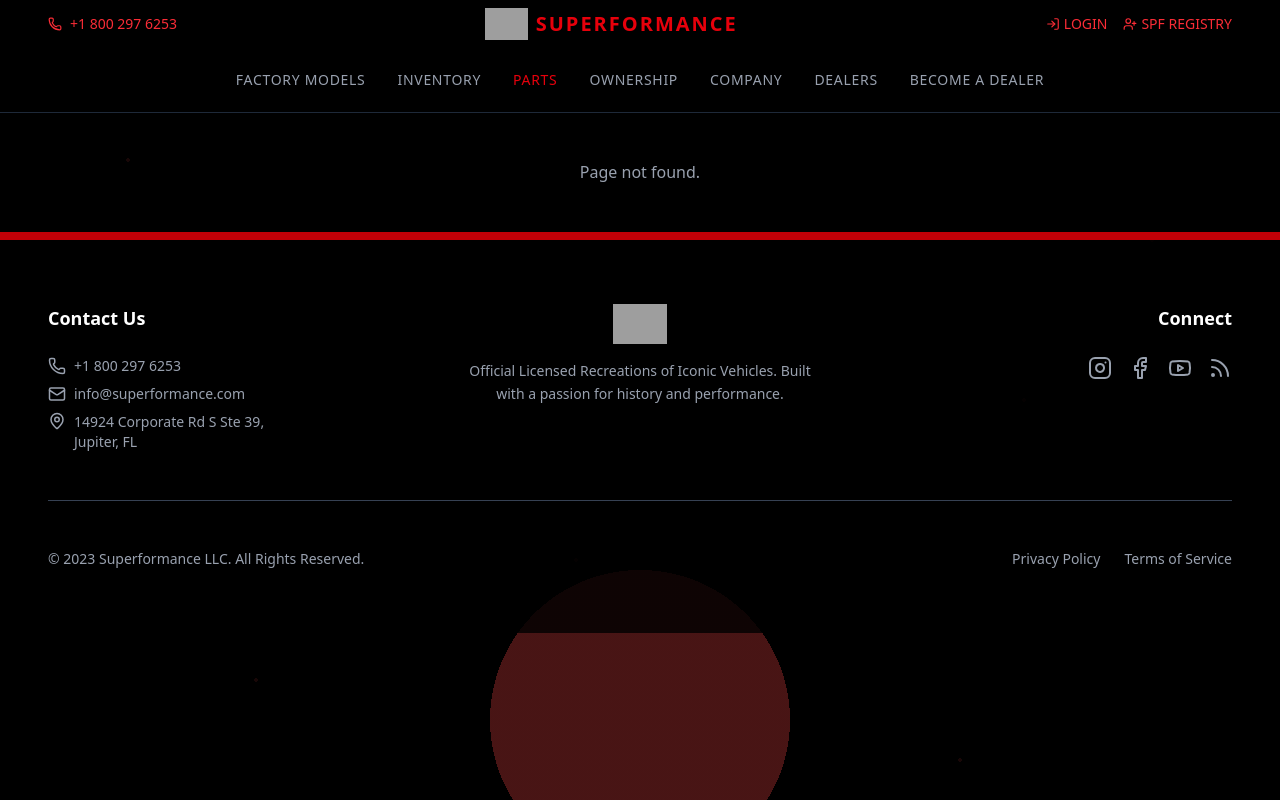
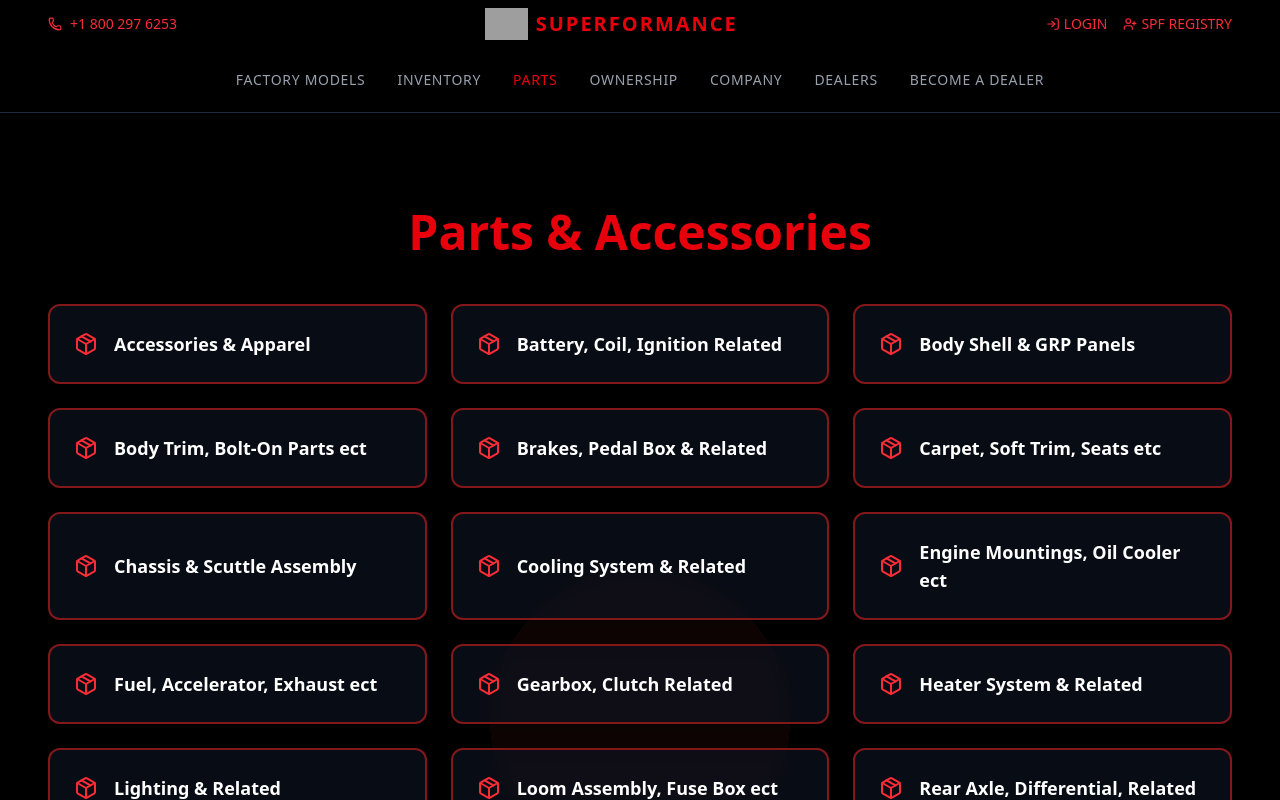
Before and after one commit to junokira/superformance, a React (Vite) app: page / in a window 1280 px wide. Both pictures are taken after a click on the button "PARTS". Shown: the top 800 px of the page. Built offline with nearby package versions, Linux system fonts and the light colour scheme; grey boxes are pictures that could not be loaded.

Commit message:
Update App.jsx

```diff
--- a/src/App.jsx
+++ b/src/App.jsx
@@ -70,7 +70,7 @@
     year: "1965",
     engine: "427 S/C",
     type: "Roadster",
-    image: "https://superformance.com/images/vehicles/mkiii/MkIII_main.jpg",
+    image: "https://i.ibb.co/3yK3ZYLP/thumbnail-mkii.webp",
     features: [
       { icon: Rocket, text: "Modern, aggressive styling" },
       { icon: Sparkles, text: "Advanced aerodynamics" },
@@ -83,7 +83,7 @@
     year: "1963",
     engine: "289",
     type: "Roadster",
-    image: "https://superformance.com/images/vehicles/mkii/MkII_main.jpg",
+    image: "https://i.ibb.co/3yK3ZYLP/thumbnail-mkii.webp",
     features: [
       { icon: Landmark, text: "Classic 'MkII' styling" },
       { icon: Users, text: "Vintage racing heritage" },
@@ -109,7 +109,7 @@
     year: "1966",
     engine: "Ford 289/302",
     type: "Coupe",
-    image: "https://superformance.com/images/vehicles/gt40/GT40_main.jpg",
+    image: "https://i.ibb.co/Y4XWWY4t/nav-gt40-toolroom.webp",
     features: [
       { icon: Award, text: "Le Mans winning heritage" },
       { icon: Shapes, text: "Iconic body lines" },
@@ -252,11 +252,43 @@
   },
 ];
 
+const partsCategories = [
+  "Accessories & Apparel",
+  "Battery, Coil, Ignition Related",
+  "Body Shell & GRP Panels",
+  "Body Trim, Bolt-On Parts ect",
+  "Brakes, Pedal Box & Related",
+  "Carpet, Soft Trim, Seats etc",
+  "Chassis & Scuttle Assembly",
+  "Cooling System & Related",
+  "Engine Mountings, Oil Cooler ect",
+  "Fuel, Accelerator, Exhaust ect",
+  "Gearbox, Clutch Related",
+  "Heater System & Related",
+  "Lighting & Related",
+  "Loom Assembly, Fuse Box ect",
+  "Rear Axle, Differential, Related",
+  "Suspension, Shocks, Steering",
+  "Switches, Gauges & Indicators",
+  "Toys & Collectibles",
+  "Wheels, Bearings & Related",
+  "Wiper Washers & Related"
+];
+
 function App() {
   const [page, setPage] = useState('home');
   const [activeVehicle, setActiveVehicle] = useState(vehicles[0]);
   const [activeDealerCountry, setActiveDealerCountry] = useState('usa');
   const [isMenuOpen, setIsMenuOpen] = useState(false);
+
+  useEffect(() => {
+    // This effect ensures the device UI is styled for dark mode
+    document.body.style.backgroundColor = 'black';
+    const meta = document.createElement('meta');
+    meta.name = 'color-scheme';
+    meta.content = 'dark';
+    document.head.appendChild(meta);
+  }, []);
 
   // Function to handle page change and scroll to top
   const handleSetPage = (newPage) => {
@@ -572,6 +604,28 @@
           </div>
         );
 
+      case 'parts':
+        return (
+          <div className="bg-black/80 text-gray-200 py-24 px-4 sm:px-6 md:px-12">
+            <div className="max-w-7xl mx-auto space-y-12">
+              <h1 className="text-4xl md:text-5xl font-bold text-red-600 text-center">Parts & Accessories</h1>
+              <motion.div
+                initial={{ opacity: 0, y: 50 }}
+                animate={{ opacity: 1, y: 0 }}
+                transition={{ duration: 0.6 }}
+                className="grid grid-cols-1 sm:grid-cols-2 lg:grid-cols-3 gap-6"
+              >
+                {partsCategories.map((category, index) => (
+                  <Card key={index} className="flex items-center p-6 transition-all duration-300 transform hover:scale-105 hover:bg-gray-800">
+                    <Package size={24} className="text-red-500 mr-4 flex-shrink-0" />
+                    <h3 className="text-lg font-bold text-white">{category}</h3>
+                  </Card>
+                ))}
+              </motion.div>
+            </div>
+          </div>
+        );
+
       case 'dealers':
         return (
           <div className="bg-black/80 text-gray-200 py-24 px-4 sm:px-6 md:px-12">
@@ -638,7 +692,7 @@
                 <div className="space-y-6">
                   <h2 className="text-3xl font-bold text-white">Our Story</h2>
                   <p className="text-lg leading-relaxed text-gray-300">
-                    Founded in 1994, Superformance LLC is the only company in the world that has a license from Carroll Shelby Licensing to build a complete Shelby Cobra replica. Our passion for authentic, high-quality, and performance-driven vehicles has made us a leader in the industry. We are committed to preserving the legacy of these iconic cars while incorporating modern technologies for reliability and a superior driving experience.
+                    Founded in 1996, Superformance LLC is the only company in the world that has a license from Carroll Shelby Licensing to build a complete Shelby Cobra replica. Our passion for authentic, high-quality, and performance-driven vehicles has made us a leader in the industry. We are committed to preserving the legacy of these iconic cars while incorporating modern technologies for reliability and a superior driving experience.
                   </p>
                   <p className="text-lg leading-relaxed text-gray-300">
                     The provided image is a placeholder and should not be considered an actual photograph of a Superformance car. It is included for design purposes only.
@@ -715,7 +769,7 @@
 
           <div className="flex items-center space-x-2">
             <button onClick={() => handleSetPage('home')} className="flex items-center gap-2">
-              <img src="https://i.ibb.co/JjCPg6jX/white-superformance.png" alt="Superformance Logo" className="h-8" />
+              <img src="https://i.ibb.co/n87fJ6T0/superformance-red-white.webp" alt="Superformance Logo" className="h-8" />
               <span className="inline-block text-base sm:text-lg md:text-xl font-black tracking-widest uppercase text-red-600 focus:outline-none">
                 Superformance
               </span>
@@ -817,7 +871,7 @@
 
           {/* Logo & Company Info (Middle) */}
           <div className="flex flex-col items-center text-center gap-4">
-            <img src="https://i.ibb.co/JjCPg6jX/white-superformance.png" alt="Superformance Logo" className="h-10" />
+            <img src="https://i.ibb.co/n87fJ6T0/superformance-red-white.webp" alt="Superformance Logo" className="h-10" />
             <p className="text-gray-400 leading-relaxed">
               Official Licensed Recreations of Iconic Vehicles. Built with a passion for history and performance.
             </p>
@@ -835,7 +889,7 @@
           </div>
         </div>
         <div className="max-w-7xl mx-auto text-center md:flex md:justify-between md:items-center">
-          <p className="mb-4 md:mb-0">&copy; 2023 Superformance LLC. All Rights Reserved.</p>
+          <p className="mb-4 md:mb-0">&copy; 2025 Superformance LLC. All Rights Reserved.</p>
           <div className="flex justify-center gap-6">
             <a href="#" className="hover:text-red-400 transition-colors">Privacy Policy</a>
             <a href="#" className="hover:text-red-400 transition-colors">Terms of Service</a>
```
